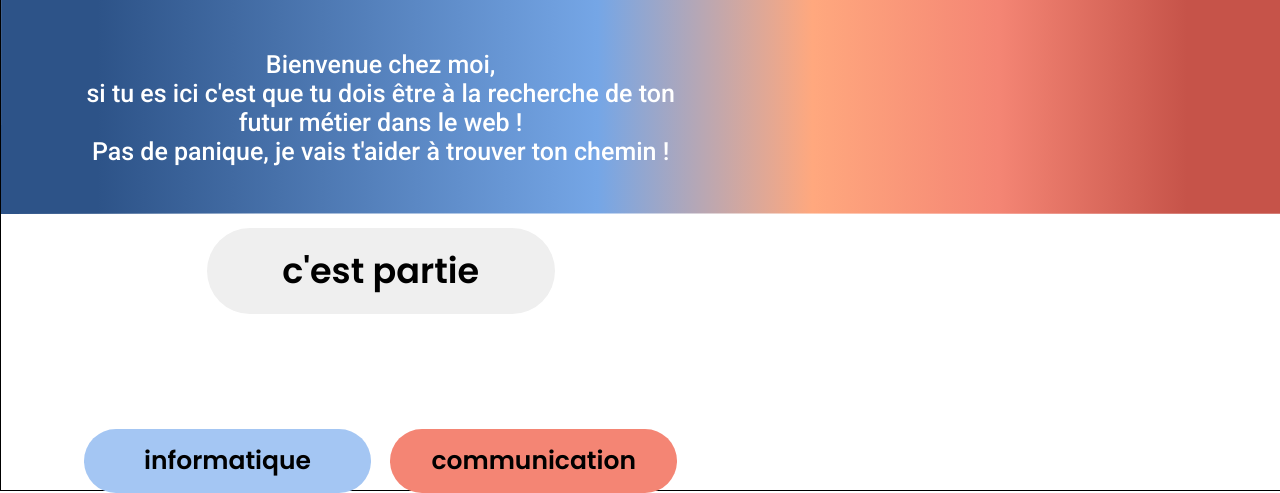
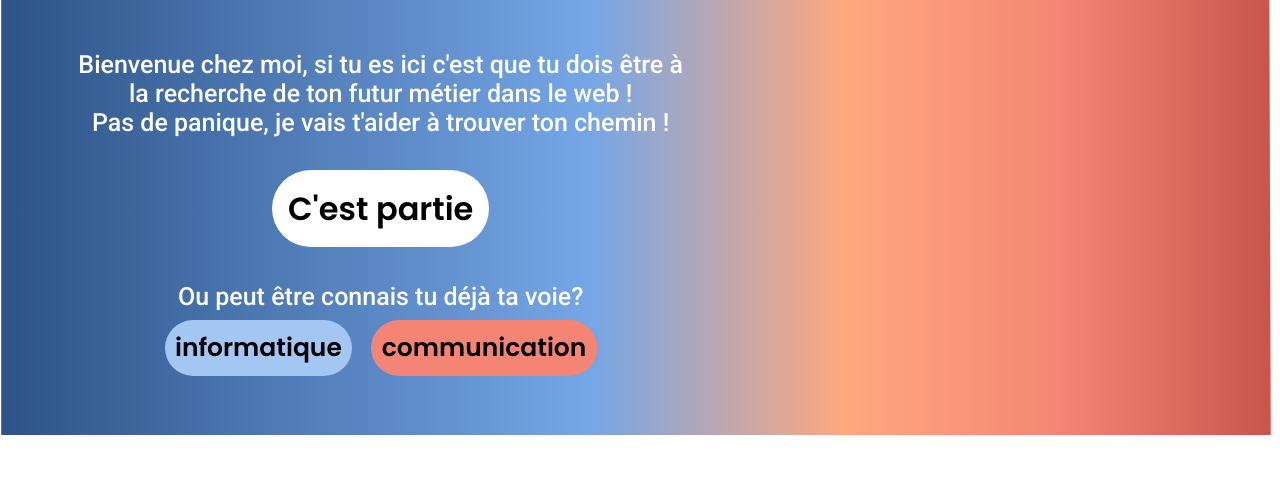
Before and after one commit to HugoLry/Projet_Tutore, a plain HTML site: page accueil/index.html in a window 1280 px wide. Shown: the part 554-1047 px from the top of the page. After the commit the page ends 989 px from the top, so only its background shows below. Drawn offline with Linux system fonts and the light colour scheme.

Commit message:
Add files via upload

```diff
--- a/accueil/index.html
+++ b/accueil/index.html
@@ -18,24 +18,30 @@
             <a href="page_contact.html">contact</a>
         </nav>
 
+
+
     <main>
         <h1>Découvre ton avenir</h1>
 
-       <div class="box">
+        <div class="box">
 
-            Bienvenue chez moi,<br>
+           <p class="p1"> Bienvenue chez moi,
             si tu es ici c'est que tu dois être à la recherche de ton futur métier dans le web ! <br>
             Pas de panique, je vais t'aider à trouver ton chemin ! <br>
+            </p>
 
 
-            <input type="button" value="c'est partie" class="bouton1">
+            <a href="" class="bouton1">C'est partie</a>
 
-            <div class="p2"> Ou peut être connais tu déjà ta voie? </div>
 
-            <input type="button" value="informatique" class="bouton2">
-            <input type="button" value="communication" class="bouton3">
+            <p class="p2"> Ou peut être connais tu déjà ta voie? </p>
 
+            <a href="" class="bouton2">informatique</a>
+            <a href="" class="bouton3">communication</a>
         </div>
+
+        <div class="fond"></div>
+
 
     </main>
     <img src="img/voyante-accueil.png" alt="" class="voyante">
--- a/accueil/style.css
+++ b/accueil/style.css
@@ -54,20 +54,19 @@ nav a {
 main{
     display: block;
     position: relative;
-    background-image: url(img/back_accueil.svg);
-    background-position: top;
+    background-image: url(img/back_accueil2.svg);
+    background-position: top, bottom;
     background-repeat: no-repeat;
-    background-size: 100vw;
+    background-size: 100%;
     width:100vw;
-    height: 830px;
-    border: black solid 1px;
+    border: rgba(0, 0, 0, 0) solid 1px;
     color: white;
     margin-top: 5.72%;
 
     /* background-color: white ,-moz-linear-gradient(34.44% 83.12% 0deg,rgba(45, 83, 136, 1) 0%,rgba(117, 166, 230, 1) 45.9%,rgba(255, 168, 126, 1) 65.6%,rgba(244, 133, 116, 1) 82.7%,rgba(198, 83, 73, 1) 100%);
     background : -webkit-linear-gradient(0deg, rgba(45, 83, 136, 1) 0%, rgba(117, 166, 230, 1) 45.9%, rgba(255, 168, 126, 1) 65.6%, rgba(244, 133, 116, 1) 82.7%, rgba(198, 83, 73, 1) 100%);
-    background : linear-gradient(90deg, rgba(45, 83, 136, 1) 0%, rgba(117, 166, 230, 1) 45.9%, rgba(255, 168, 126, 1) 65.6%, rgba(244, 133, 116, 1) 82.7%, rgba(198, 83, 73, 1) 100%);;
-     */
+    background : linear-gradient(90deg, rgba(45, 83, 136, 1) 0%, rgba(117, 166, 230, 1) 45.9%, rgba(255, 168, 126, 1) 65.6%, rgba(244, 133, 116, 1) 82.7%, rgba(198, 83, 73, 1) 100%);; */
+
 
 }
 
@@ -89,63 +88,162 @@ main h1{
 main .box{
 
     margin-left: 75px;
-    font-size: 25px;
+    font-size: 1.5625rem;
     font-family: 'Roboto', sans-serif;
     margin-top: 62px;
 
     text-align: center;
     width:47.6vw;
-    height: 9.2%;
+
     align-items: center;
+    margin-bottom: 5.2%;
+}
 
-
-
+main .box .p1{
+    margin-bottom: 8%;
 }
 
 .bouton1{
-    height: 86px;
-    width: 348px;
-    font-size: 35px;
+    height: 5.375rem;
+    width: 21.75rem;
+    font-size: 2rem;
     font-family: 'Poppins', sans-serif;
     font-weight: 600;
     border-radius: 50px;
     border: none;
-    margin-top: 62px;
+    text-decoration: none;
+    background-color: white;
+    color: black;
+
+
+
+  cursor: pointer;
+  padding: 1rem;
+  transition: all 0.5s;
+  position: relative;
+}
+
+.bouton1::after {
+    content: ">";
+    font-family: 'Poppins',sans-serif;
+    font-size: 3rem;
+    position: absolute;
+    left: 85%;
+    top: 7%;
+    right: 5%;
+    bottom: 0;
+    opacity: 0;
+}
+
+.bouton1:hover {
+    background: #ffffff;
+    transition: all 0.5s;
+    border-radius: 50px;
+    box-shadow: 0px 6px 15px #42424261;
+    padding: 1rem 3.5rem 1rem 1.5rem;
 
 }
 
-
-main .p2{
+.bouton1:hover::after {
+    opacity: 1;
+    transition: all 0.5s;
+}
 
 
 
-    margin-top: 58px;
-    margin-bottom: 28px;
+main .p2{
+    margin-top: 8%;
+    margin-bottom: 3%;
+
+}
+
+.bouton2{
 
 
-}
-.bouton2{
-    height: 64px;
-    width: 287px;
-    font-size: 25px;
+    padding: 10px;
     font-family: 'Poppins', sans-serif;
     font-weight: 600;
     border-radius: 50px;
     border: none;
     background-color:#A4C6F3;
+    text-decoration: none;
+    color: black;
+    margin-bottom: 10%;
+
+    cursor: pointer;
+    padding: 0.65rem;
+    transition: all 0.5s;
+    position: relative;
+}
+
+.bouton2::after {
+    content: ">";
+    font-family: 'Poppins',sans-serif;
+    font-size: 2rem;
+    position: absolute;
+    left: 85%;
+    top: 10%;
+    right: 5%;
+    bottom: 0;
+    opacity: 0;
+}
+
+.bouton2:hover {
+    background: #A4C6F3;
+    transition: all 0.5s;
+    border-radius: 50px;
+    box-shadow: 0px 6px 15px #42424261;
+    padding: 0.65rem 2.5rem 0.65rem 1.5rem;
 
 }
+
+.bouton2:hover::after {
+    opacity: 1;
+    transition: all 0.5s;
+}
 .bouton3{
-    height: 64px;
-    width: 287px;
-    font-size: 25px;
+
+    font-size: 1.5625rem;
     font-family: 'Poppins', sans-serif;
     font-weight: 600;
     border-radius: 50px;
     margin-left: 2.13%;
     border: none;
     background-color: #F48574;
+    text-decoration: none;
+    color: black;
+    padding: 10px;
 
+    cursor: pointer;
+    padding: 0.65rem;
+    transition: all 0.5s;
+    position: relative;
+}
+
+.bouton3::after {
+    content: ">";
+    font-family: 'Poppins',sans-serif;
+    font-size: 2rem;
+    position: absolute;
+    left: 85%;
+    top: 10%;
+    right: 5%;
+    bottom: 0;
+    opacity: 0;
+}
+
+.bouton3:hover {
+    background: #F48574;;
+    transition: all 0.5s;
+    border-radius: 50px;
+    box-shadow: 0px 6px 15px #42424261;
+    padding: 0.65rem 2.5rem 0.65rem 1.5rem;
+
+}
+
+.bouton3:hover::after {
+    opacity: 1;
+    transition: all 0.5s;
 }
 
 
```
Also changed, not shown: accueil/img/back_accueil2.svg (added), accueil/img/fleche-02.svg (added).
